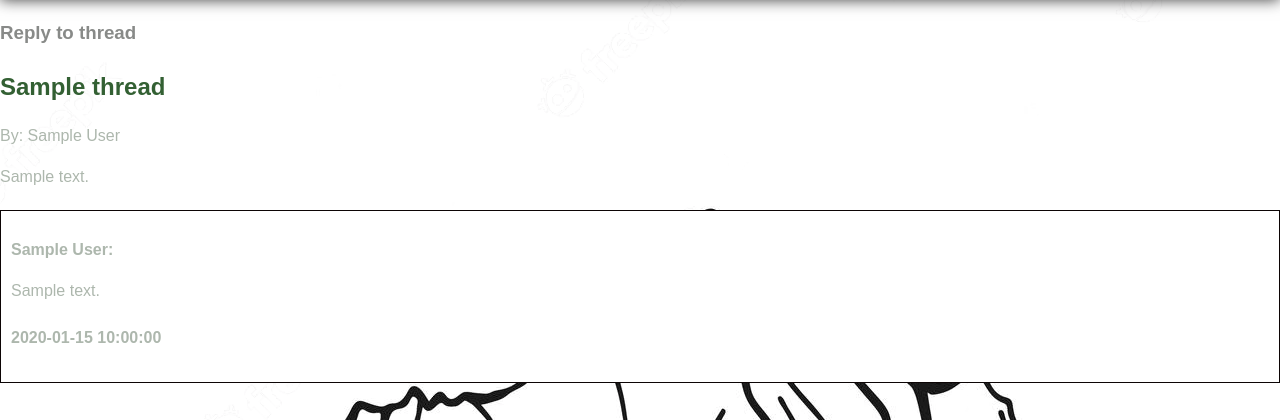
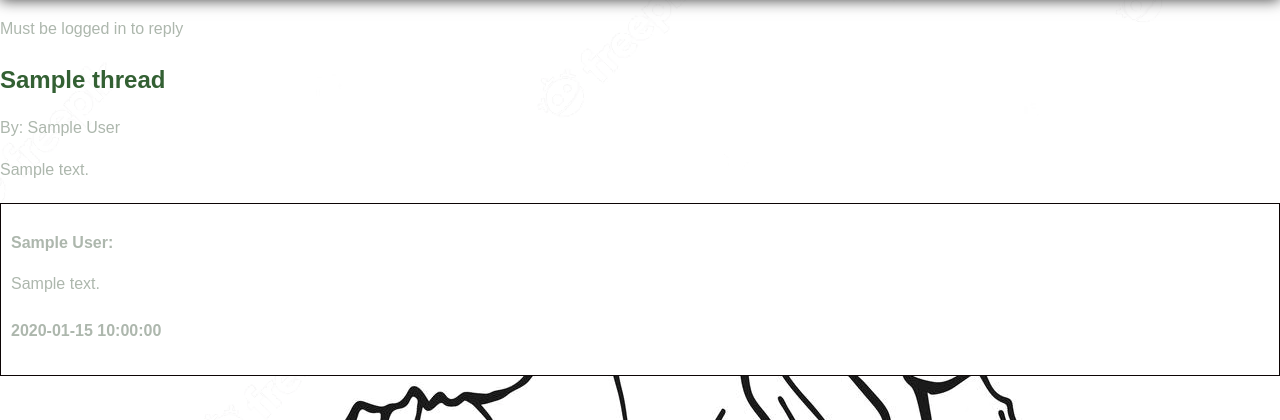
Before and after one commit to COSC360/project-stu-mcg, a PHP site: page /thread.php?id=1 in a window 1280 px wide. Shown: the part 74-494 px from the top of the page. Run offline with PHP 8.4, Linux system fonts and the light colour scheme; tables that the repository leaves empty hold one stand-in row (values such as "Sample post").

Commit message:
fixed thread reply permission

```diff
--- a/website/thread.php
+++ b/website/thread.php
@@ -12,8 +12,11 @@
                 die("null thread");
             }
             $threadId = $_GET['id'];
-
-            echo("<a href='createReply.php?id=" . $threadId . "'><h3>Reply to thread</h3></a>");
+            if(isset($_SESSION['username'])){
+                echo("<a href='createReply.php?id=" . $threadId . "'><h3>Reply to thread</h3></a>");
+            } else{
+                echo '<p>Must be logged in to reply</p>';
+            }
 
             $pageNumber = 0;
             if(isset($_GET['page'])){
```
